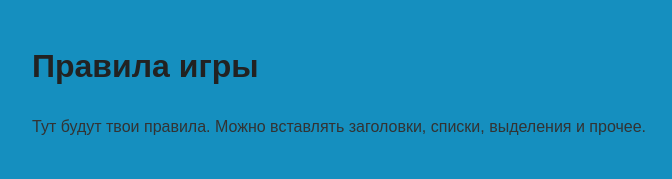
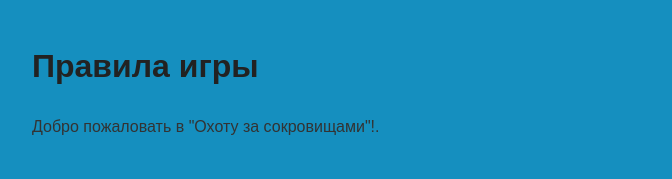
Before and after one commit to Omarchyk/GameRules, a plain HTML site: page index.html in a window 1280 px wide. Shown: the whole page, without its empty margins (208-880 px from the left). Drawn offline with Linux system fonts and the light colour scheme.

Commit message:
Update index.html

```diff
--- a/index.html
+++ b/index.html
@@ -21,6 +21,6 @@
 </head>
 <body>
   <h1>Правила игры</h1>
-  <p>Тут будут твои правила. Можно вставлять заголовки, списки, выделения и прочее.</p>
+  <p>Добро пожаловать в "Охоту за сокровищами"!.</p>
 </body>
 </html>
```
